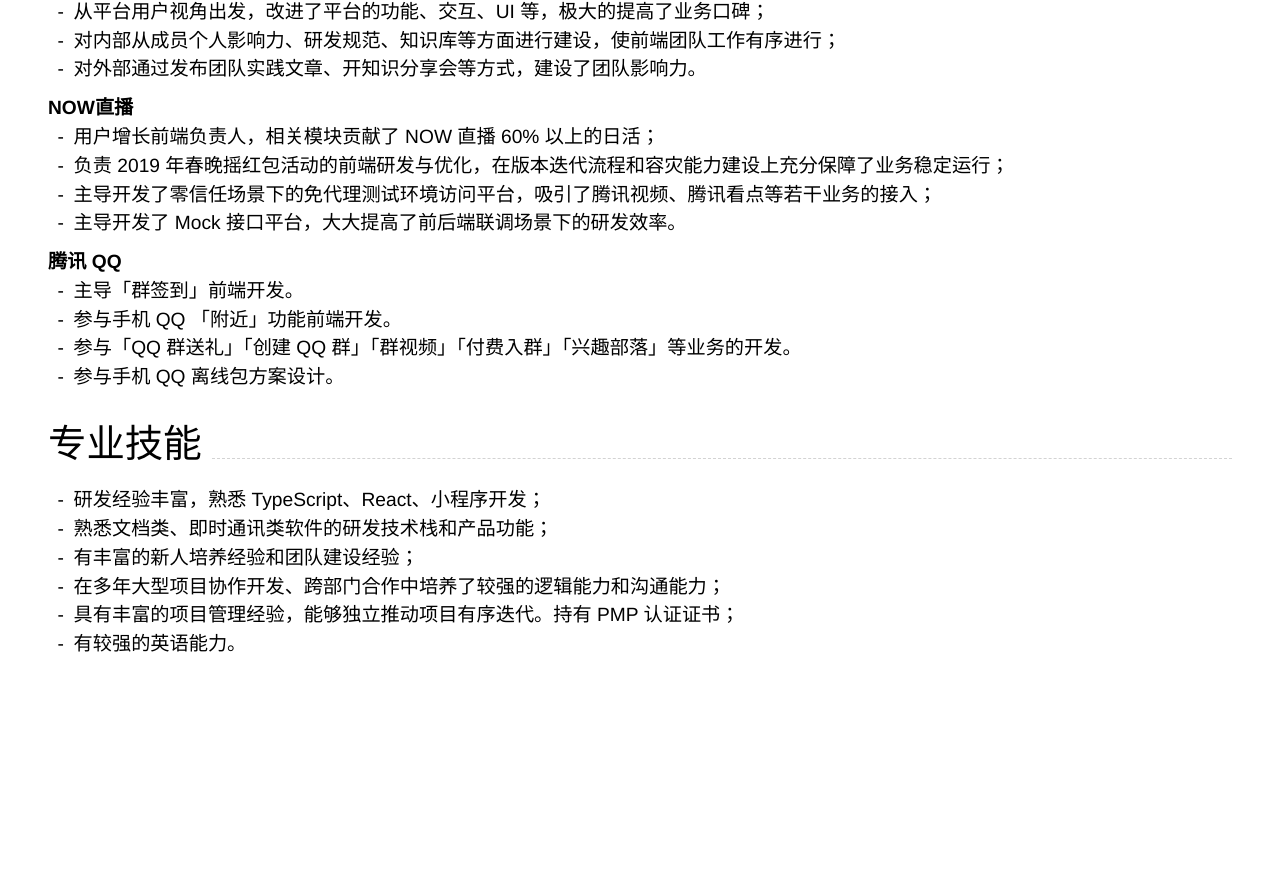
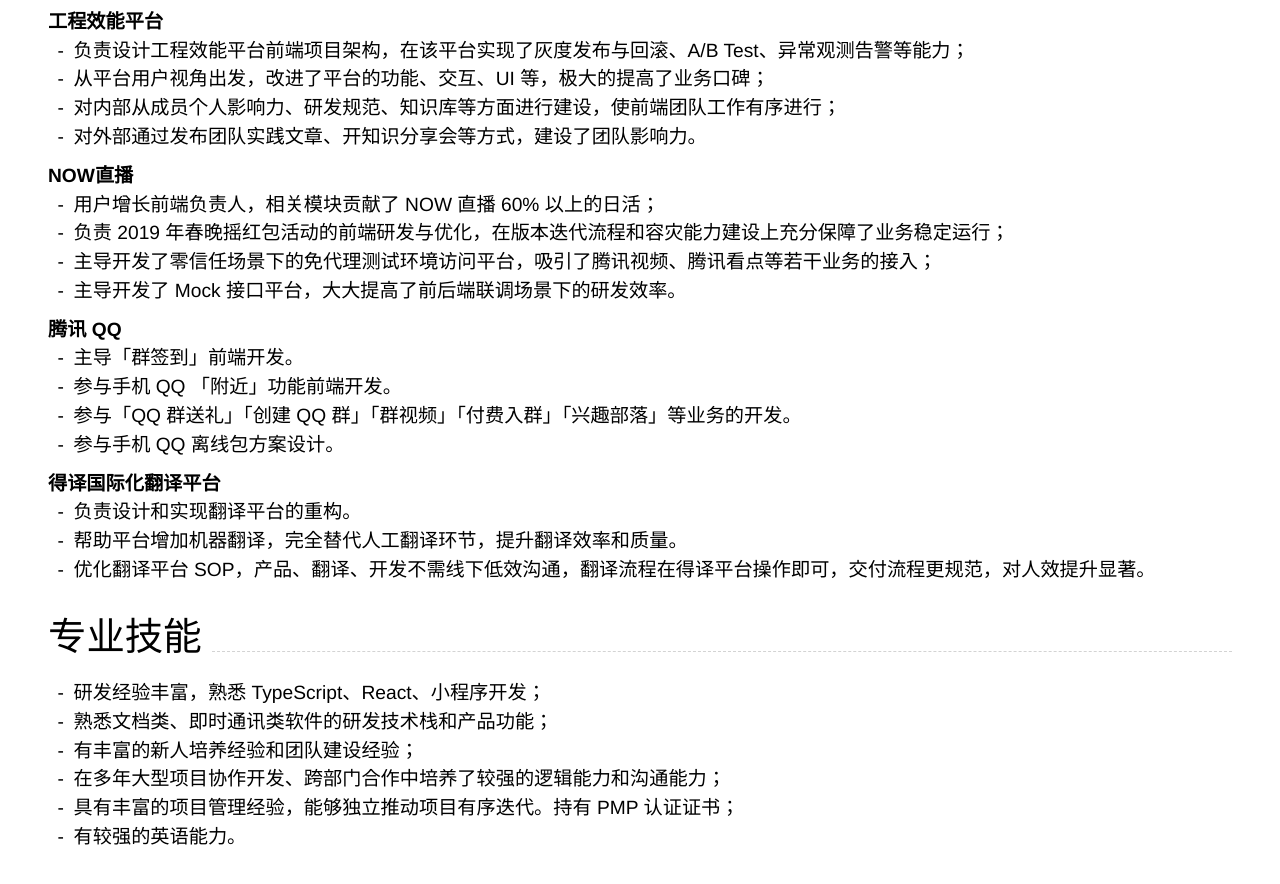
Before and after one commit to yanagao/CV, a Jekyll site: the page built from index.md, in a window 1280 px wide and 900 px high, scrolled down 1130 px. Shown: the top 884 px of the window. Built offline with Jekyll 4.4.1, drawn with Linux system fonts in a browser that asks for light colours; nearby versions of some CDN libraries; before the commit the page ends 1837 px from its top, so only the background shows below that; some of the changed text lies outside the part shown.

Commit message:
update得物

```diff
--- a/index.md
+++ b/index.md
@@ -8,10 +8,9 @@ phone: 18818790254
 birth: 1993 年 5 月
 ---
 
-#  **高雅**
+# **高雅**
 
 {% include cv-contact.html %}
-
 
 ## 教育背景
 
@@ -19,16 +18,18 @@ birth: 1993 年 5 月
 
 - 计算机科学与技术学院 物联网工程专业 本科
 
-
 ## 工作经验
 
-### **腾讯科技（深圳）有限公司** `2015.8-2023.1`
+### **腾讯科技（深圳）有限公司** `2015-2023`
 
 - 腾讯文档 &ensp; &ensp; &ensp; &ensp; &ensp;商业化前端负责人、小程序前端负责人
 - 研发工程效能 &ensp; 团队负责人
 - NOW 直播 &ensp; &ensp; &ensp; &ensp;用户增长前端负责人
 - 腾讯 QQ &ensp; &ensp; &ensp; &ensp; &ensp; 前端开发
 
+### **上海识装信息科技有限公司** `2023至今`
+
+- 得译国际化翻译平台 &ensp; &ensp; &ensp; &ensp;项目负责人
 
 ## 项目经历
 
@@ -68,7 +69,14 @@ birth: 1993 年 5 月
 - 参与「QQ 群送礼」「创建 QQ 群」「群视频」「付费入群」「兴趣部落」等业务的开发。
 - 参与手机 QQ 离线包方案设计。
 
+### **得译国际化翻译平台**
+
+- 负责设计和实现翻译平台的重构。
+- 帮助平台增加机器翻译，完全替代人工翻译环节，提升翻译效率和质量。
+- 优化翻译平台 SOP，产品、翻译、开发不需线下低效沟通，翻译流程在得译平台操作即可，交付流程更规范，对人效提升显著。
+
 ## 专业技能
+
 - 研发经验丰富，熟悉 TypeScript、React、小程序开发；
 - 熟悉文档类、即时通讯类软件的研发技术栈和产品功能；
 - 有丰富的新人培养经验和团队建设经验；
```
